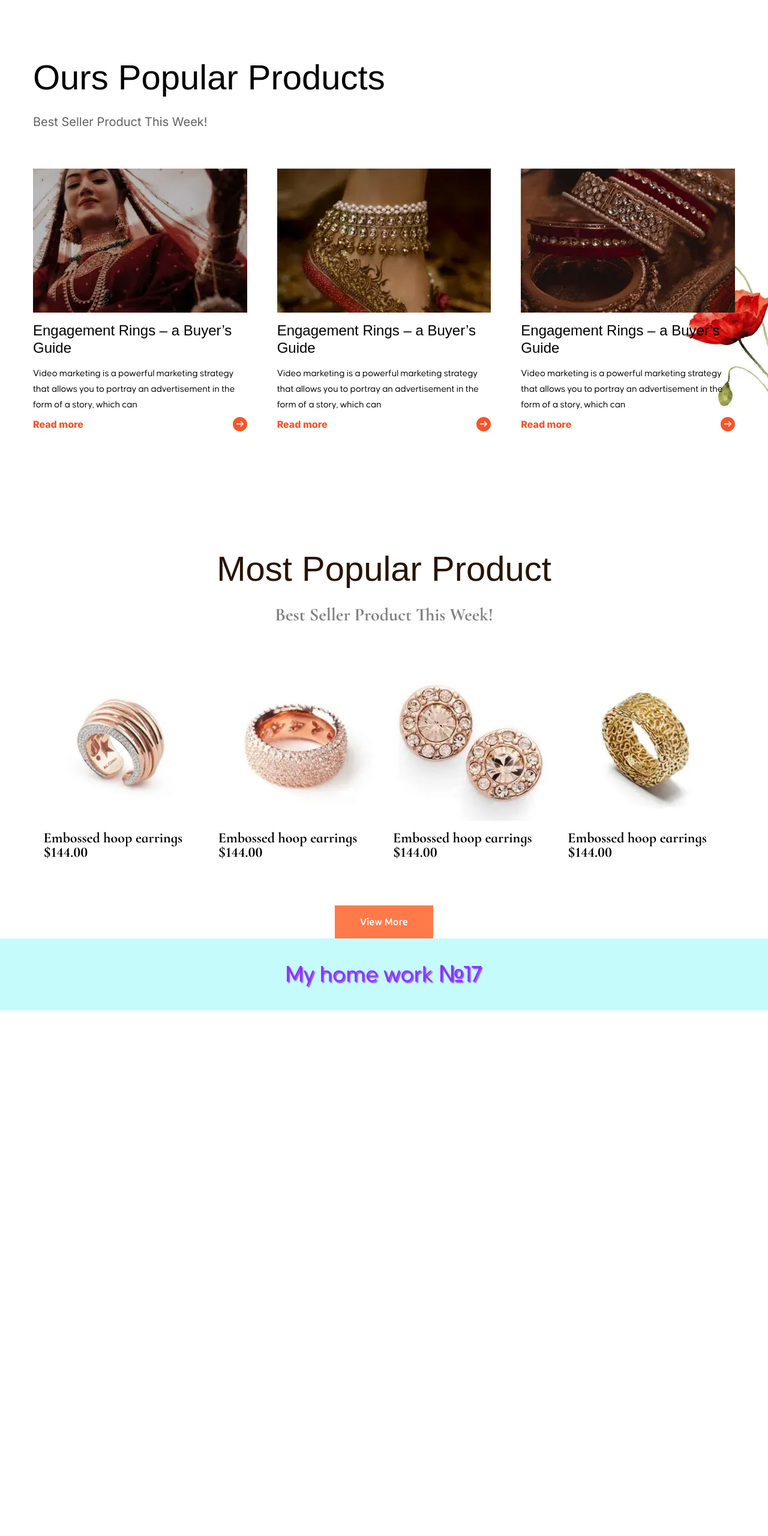
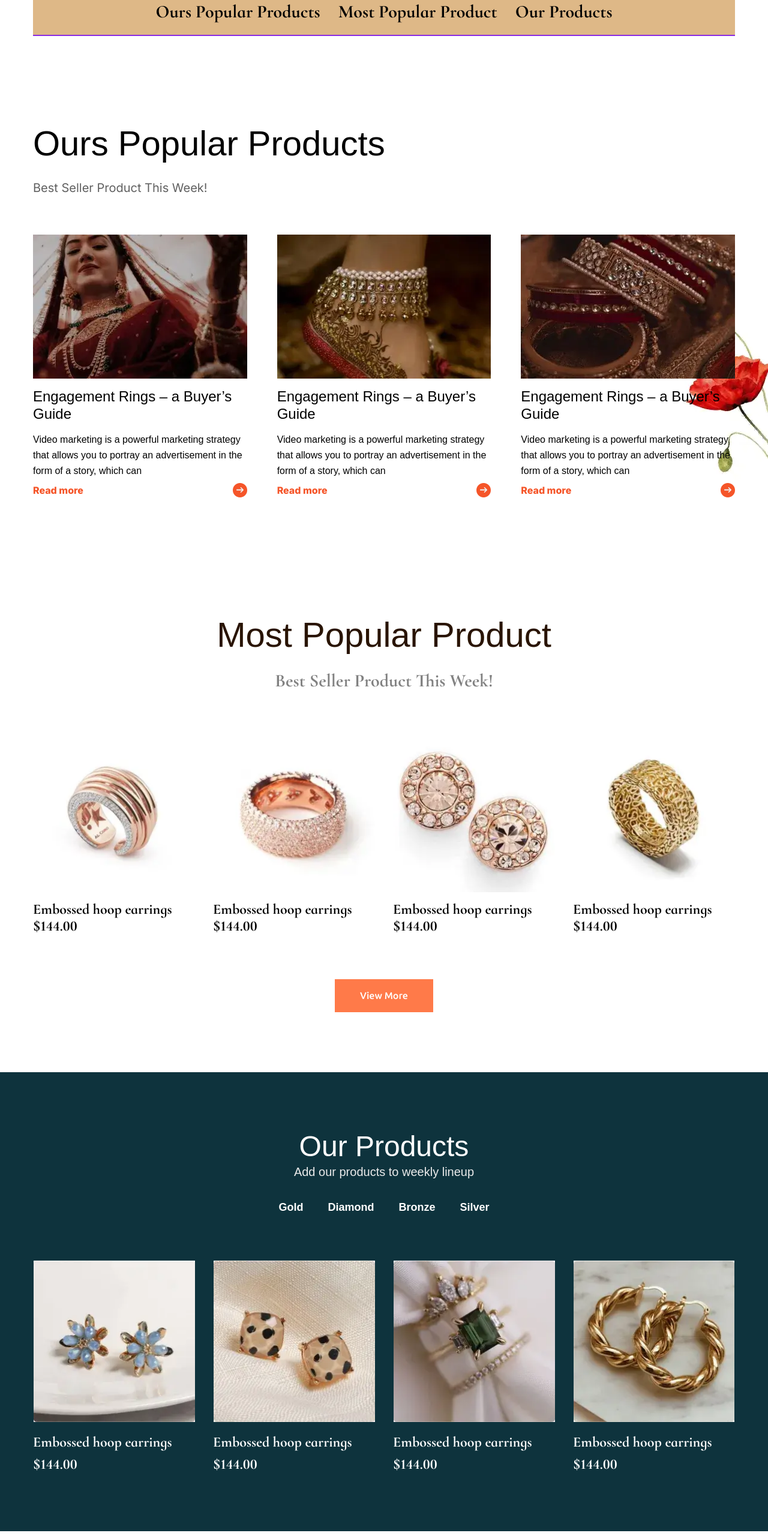
Before and after one commit to Dimontorous/lessons, a plain HTML site: page lesson_17/index.html in a window 1280 px wide. Shown: the top 2560 px of the page at 60% size. Before the commit the page ends 1684 px from the top, so only its background shows below. Drawn offline with Linux system fonts and the light colour scheme; a web font is replaced by a local one.

Commit message:
Add files via upload

```diff
--- a/lesson_17/css/style.css
+++ b/lesson_17/css/style.css
@@ -13,31 +13,69 @@ body {
 	min-height: 100%;
 	display: flex;
 	flex-direction: column;
-	/* row-gap: 100px; */
+	row-gap: 50px;
 }
 
 .wrapper > main {
 	flex-grow: 1;
 }
-/*
+
 [class*="__container"] {
-	max-width: 1270px;
+	max-width: 1200px;
 	padding: 0 15px;
 	margin: 0 auto;
 	overflow: hidden;
-} */
-
-.header__title {
+}
+.header__container{
 	text-align: center;
-	padding: 20px;
-	line-height: 1.5;
+}
+.header__list {
+	display: flex;
+	align-items: center;
+	gap: 30px;
+	flex-wrap: wrap;
+	justify-content: center;
+	background-color: burlywood;
+	min-height: 60px;
+	width: 100%;
+	border-bottom: 2px solid blueviolet;
+}
+.header__item {
+	position: relative;
+}
+.header__link {
+	position: relative;
+	padding-bottom: 10px;
 	font-size: 30px;
+	font-weight: 700;
+	font-family: "Cormorant Infant";
 	color: #000;
-	font-weight: 700;
-	letter-spacing: 5px;
+	margin-bottom: 5px;
+	overflow: hidden;
 }
 
-.page{
+.header__link::after{
+	content: "";
+	/* display: block; */
+	height: 3px;
+	width: 100%;
+	background-color: #832525;
+	position: absolute;
+	top: 90%;
+	left: -100%;
+	transition: all 0.5s linear;
+}
+
+@media(any-hover: hover) {
+	.header__item:hover .header__link::after{
+		transform: translateX(100%);
+	}
+	.header__link:hover{
+		color: #d01515;
+	}
+}
+
+.page {
 	display: flex;
 	flex-direction: column;
 	row-gap: 100px;
@@ -49,14 +87,10 @@ body {
 	padding: 100px 0;
 	background: url(../img/raster-img/flower.webp) bottom right no-repeat;
 }
-.popular__container {
-	max-width: 1200px;
-	padding: 0 15px;
-	margin: 0 auto;
-}
+
 .popular__top {
 	margin-bottom: 60px;
-	/* row-gap: 27px; */
+	text-transform: capitalize;
 }
 .popular__title {
 	margin-bottom: 27px;
@@ -188,10 +222,8 @@ body {
 	font-family: "Cormorant Infant", sans-serif;
 	color: #000;
 }
-.product__container {
-	max-width: 1165px;
-	padding: 0 15px;
-	margin: 0 auto;
+.product__container,
+.our__container {
 	display: flex;
 	flex-direction: column;
 	align-items: center;
@@ -213,29 +245,36 @@ body {
 	font-weight: 700;
 	line-height: 1.4;
 }
-.product__rings {
+.product__rings,
+.our__body {
 	display: flex;
 	flex-wrap: wrap;
 	margin: 0 -15px 76px;
 }
 
-.rings__column {
+.our__body{
+	margin-bottom: 0;
+}
+
+.rings__column,
+.body-our__column {
 	display: flex;
 	flex-direction: column;
-	flex: 1 0 25%;
+	flex: 1 1 25%;
 	padding: 0 15px;
 	row-gap: 17px;
 }
-.rings__img {
+.rings__img,
+.body-our__image {
 	overflow: hidden;
 }
 .rings__text {
 	color: black;
 	font-size: 24px;
 	font-weight: 700;
-	row-gap: 4px;
 }
-.rings__img img {
+.rings__img img,
+.body-our__img {
 	width: 100%;
 	height: 100%;
 	aspect-ratio: 271 / 270;
@@ -244,7 +283,14 @@ body {
 	transition: transform 0.3s linear;
 }
 
-.rings__link{
+.rings__description,
+.body-our__description {
+	margin-bottom: 4px;
+}
+
+.rings__link,
+.body-our__link,
+.list__link {
 	transition: color 0.3s ease-out;
 }
 
@@ -259,86 +305,136 @@ body {
 	transition: background-color 0.3s linear;
 }
 
+.our {
+	background-color: #0e333d;
+	padding: 94px 0;
+	color: white;
+}
+
+.our__top {
+	margin-bottom: 77px;
+	text-align: center;
+}
+.our__title {
+	font-family: "Raleway", sans-serif;
+	font-size: 48px;
+	font-family: "DM Serif Text", sans-serif;
+	line-height: 1.27;
+	text-transform: capitalize;
+}
+.our__sub-title {
+	color: #ebebeb;
+	font-size: 20px;
+	font-weight: 500;
+	line-height: 1.27;
+	margin-bottom: 34px;
+}
+.our__list {
+	display: flex;
+	flex-wrap: wrap;
+	gap: 41px;
+	font-size: 18px;
+	font-weight: 600;
+	line-height: 1.27;
+}
+
+
+.body-our {
+	font-size: 24px;
+	font-family: "Cormorant Infant", sans-serif;
+	font-weight: 700;
+	line-height: 1.4;
+}
 
 
 @media (any-hover: hover) {
-	.rings__link:hover {
+	.rings__link:hover,
+	.body-our__link:hover,
+	.list__link:hover {
 		color: rgb(237, 6, 33);
 		text-decoration: underline;
 	}
-	.rings__button:hover{
+	.rings__button:hover {
 		background-color: #d15122;
 	}
-	.rings__img img:hover{
+	.rings__img img:hover,
+	.body-our__img:hover {
 		transform: scale(1.05);
 	}
 }
 
-
-
-@media (max-width: 1045px){
-	.page{
+@media (max-width: 1045px) {
+	.page {
 		row-gap: 60px;
 	}
-	.product__top{
+	.product__top,
+	.our__top,
+	.our__sub-title {
 		margin-bottom: 30px;
 	}
-	.product__rings{
+	.product__rings {
 		row-gap: 15px;
 		margin-bottom: 50px;
 	}
-	.rings__column{
-		flex: 0 0 33.333%
+	.body-our{
+		row-gap: 15px;
+	}
+	.rings__column,
+	.body-our__column {
+		flex: 0 0 33.333%;
 	}
 }
 
-@media (max-width: 785px){
-	.page{
+@media (max-width: 785px) {
+	.page {
 		row-gap: 40px;
 	}
-	.product__title{
+	.product__title,
+	.our__title {
 		font-size: 40px;
 	}
+	.our__sub-title{
+		margin-bottom: 20px;
+	}
+	.product__rings {
+		margin-bottom: 35px;
+	}
+	.product__rings,
+	.body-our{
+		row-gap: 35px;
+	}
+	.rings__column,
+	.body-our__column {
+		flex: 0 0 50%;
+	}
+}
 
-	.product__top{
-		margin-bottom: 30px;
+@media (max-width: 523px) {
+	.page {
+		row-gap: 40px;
+	}
+	.product__top,
+	.our__top{
+		margin-bottom: 10px;
+	}
+	.product__title,
+	.our__title {
+		font-size: 35px;
 	}
 
-	.product__rings{
+	.product__rings {
 		margin-bottom: 35px;
 	}
 
-	.rings__column{
-		flex: 0 0 50%
+	.rings__column,
+	.body-our__column {
+		flex: 0 0 100%;
 	}
-}
-
-
-@media (max-width: 523px){
-	.page{
-		row-gap: 30px;
-	}
-	.product__top{
-		margin-bottom: 10px;
-	}
-	.product__title{
-		font-size: 35px;
-	}
-
-	.product__rings{
-		margin-bottom: 35px;
-	}
-
-	.rings__column{
-		flex: 0 0 100%
-	}
-	.rings__text{
+	.rings__text,
+	.body-our__text {
 		text-align: center;
 	}
 }
-
-
-
 
 .footer {
 	padding: 40px;
--- a/lesson_17/index.html
+++ b/lesson_17/index.html
@@ -13,11 +13,21 @@
 	<div class="wrapper">
 		<header class="header">
 			<div class="header__container">
-
+				<ul class="header__list">
+					<li class="header__item">
+						<a href="#popular" class="header__link">Ours Popular Products</a>
+					</li>
+					<li class="header__item">
+						<a href="#product" class="header__link">Most Popular Product</a>
+					</li>
+					<li class="header__item">
+						<a href="#our" class="header__link">Our Products</a>
+					</li>
+				</ul>
 			</div>
 		</header>
 		<main class="page">
-			<div class="popular ">
+			<div class="popular" id="popular">
 				<div class="popular__container">
 					<div class="popular__top">
 						<h2 class="popular__title">Ours Popular Products</h2>
@@ -34,9 +44,9 @@
 									you to portray an advertisement in the form of a story, which can
 								</p>
 								<div class="body__links">
-									<p class="body__link">
+									<div class="body__link">
 										<a href="#">Read more</a>
-									</p>
+									</div>
 								</div>
 							</div>
 						</div>
@@ -50,9 +60,9 @@
 									you to portray an advertisement in the form of a story, which can
 								</p>
 								<div class="body__links">
-									<p class="body__link">
+									<div class="body__link">
 										<a href="#">Read more</a>
-									</p>
+									</div>
 								</div>
 							</div>
 						</div>
@@ -66,15 +76,16 @@
 									you to portray an advertisement in the form of a story, which can
 								</p>
 								<div class="body__links">
-									<p class="body__link">Read more</a>
-									</p>
+									<div class="body__link">
+										<a href="#">Read more</a>
+									</div>
 								</div>
 							</div>
 						</div>
 					</div>
 				</div>
 			</div>
-			<div class="product product--margin">
+			<div class="product" id="product">
 				<div class="product__container">
 					<div class="product__top">
 						<h2 class="product__title">most Popular Product</h2>
@@ -86,10 +97,10 @@
 								<img src="img/raster-img/ring-one.webp" alt="ring">
 							</a>
 							<div class="rings__text">
-								<p class="rings__description">
+								<div class="rings__description">
 									<a href="#" class="rings__link">Embossed hoop earrings</a>
-								</p>
-								<span class="rings__price">$144.00</span>
+								</div>
+								<div class="rings__price">$144.00</div>
 							</div>
 						</div>
 						<div class="rings__column">
@@ -97,10 +108,10 @@
 								<img src="img/raster-img/ring-two.webp" alt="ring">
 							</a>
 							<div class="rings__text">
-								<p class="rings__description">
+								<div class="rings__description">
 									<a href="#" class="rings__link">Embossed hoop earrings</a>
-								</p>
-								<span class="rings__price">$144.00</span>
+								</div>
+								<div class="rings__price">$144.00</div>
 							</div>
 						</div>
 						<div class="rings__column">
@@ -108,10 +119,10 @@
 								<img src="img/raster-img/ring-three.webp" alt="ring">
 							</a>
 							<div class="rings__text">
-								<p class="rings__description">
+								<div class="rings__description">
 									<a href="#" class="rings__link">Embossed hoop earrings</a>
-								</p>
-								<span class="rings__price">$144.00</span>
+								</div>
+								<div class="rings__price">$144.00</div>
 							</div>
 						</div>
 						<div class="rings__column">
@@ -119,14 +130,81 @@
 								<img src="img/raster-img/ring-four.webp" alt="ring">
 							</a>
 							<div class="rings__text">
-								<p class="rings__description">
+								<div class="rings__description">
 									<a href="#" class="rings__link">Embossed hoop earrings</a>
-								</p>
-								<span class="rings__price">$144.00</span>
+								</div>
+								<div class="rings__price">$144.00</div>
 							</div>
 						</div>
 					</div>
 					<a href="#" class="rings__button" type="button">View More</a>
+				</div>
+			</div>
+			<div class="our" id="our">
+				<div class="our__container">
+					<div class="our__top">
+						<h2 class="our__title">Our Products</h2>
+						<h4 class="our__sub-title">Add our products to weekly lineup</h4>
+						<ul class="our__list list">
+							<li class="list__item">
+								<a href="#" class="list__link">Gold</a>
+							</li>
+							<li class="list__item">
+								<a href="#" class="list__link">Diamond</a>
+							</li>
+							<li class="list__item">
+								<a href="#" class="list__link">Bronze</a>
+							</li>
+							<li class="list__item">
+								<a href="#" class="list__link">Silver</a>
+							</li>
+						</ul>
+					</div>
+					<div class="our__body body-our">
+						<div class="body-our__column">
+							<a href="#" class="body-our__image">
+								<img src="img/raster-img/gold-one.webp" alt="gold" class="body-our__img">
+							</a>
+							<div class="body-our__text">
+								<div class="body-our__description">
+									<a href="#" class="body-our__link">Embossed hoop earrings</a>
+								</div>
+								<div class="body-our__price">$144.00</div>
+							</div>
+						</div>
+						<div class="body-our__column">
+							<a href="#" class="body-our__image">
+								<img src="img/raster-img/gold-two.webp" alt="gold" class="body-our__img">
+							</a>
+							<div class="body-our__text">
+								<div class="body-our__description">
+									<a href="#" class="body-our__link">Embossed hoop earrings</a>
+								</div>
+								<div class="body-our__price">$144.00</div>
+							</div>
+						</div>
+						<div class="body-our__column">
+							<a href="#" class="body-our__image">
+								<img src="img/raster-img/gold-three.webp" alt="gold" class="body-our__img">
+							</a>
+							<div class="body-our__text">
+								<div class="body-our__description">
+									<a href="#" class="body-our__link">Embossed hoop earrings</a>
+								</div>
+								<div class="body-our__price">$144.00</div>
+							</div>
+						</div><div class="body-our__column">
+							<a href="#" class="body-our__image">
+								<img src="img/raster-img/gold-four.webp" alt="gold" class="body-our__img">
+							</a>
+							<div class="body-our__text">
+								<div class="body-our__description">
+									<a href="#" class="body-our__link">Embossed hoop earrings</a>
+								</div>
+								<div class="body-our__price">$144.00</div>
+							</div>
+						</div>
+					</div>
 				</div>
 			</div>
 		</main>
```
Also changed, not shown: lesson_17/css/fonts.css (+1 -50 lines), lesson_17/img/raster-img/gold-four.webp (added), lesson_17/img/raster-img/gold-one.webp (added), lesson_17/img/raster-img/gold-three.webp (added), lesson_17/img/raster-img/gold-two.webp (added).
